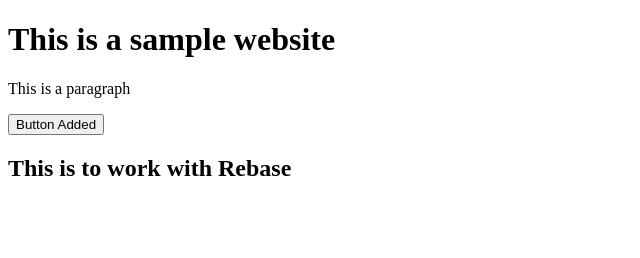
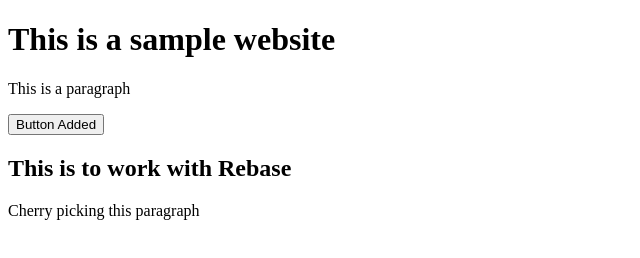
Before and after one commit to Lakshmishreya-Bapatuyeruguti/git-practical-exam-lakshmishreya, a plain HTML site: page index.html in a window 1280 px wide. Shown: the whole page, without its empty margins (0-640 px from the left). Drawn offline with Linux system fonts and the light colour scheme.

Commit message:
Done with cherry pick

```diff
--- a/index.html
+++ b/index.html
@@ -11,5 +11,6 @@
     <p>This is a paragraph</p>
     <button>Button Added</button>
     <h2>This is to work with Rebase  </h2>
+    <p>Cherry picking this paragraph </p>
 </body>
 </html>
```
